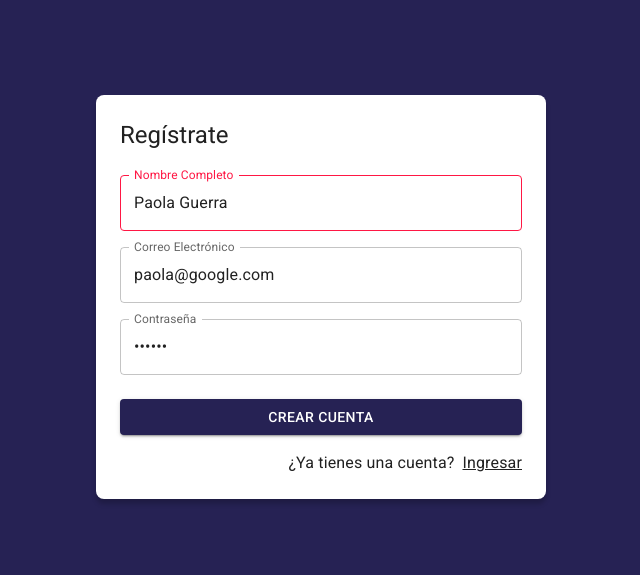
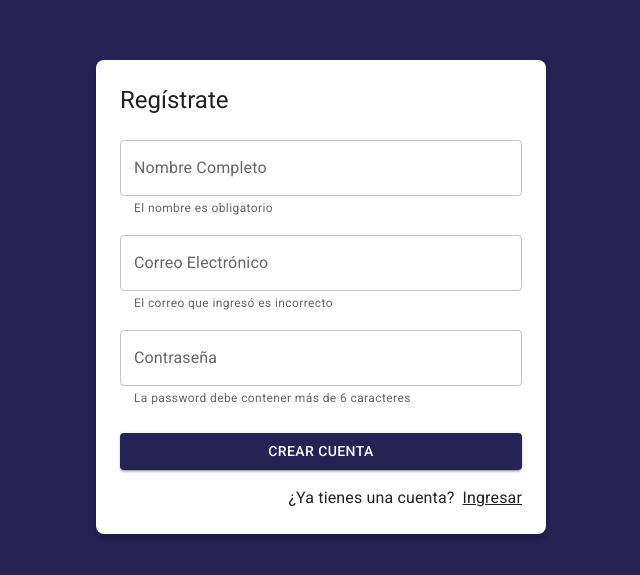
Before and after one commit to paolaguerra/journal-app, a React (Create React App) app: page /auth/register in a window 1280 px wide. Shown: the part 103-678 px from the top of the page, without its empty margins (319-959 px from the left). Built offline with nearby package versions, Linux system fonts and the light colour scheme.

Commit message:
Pagina de Registro
Detección de errores y autenticación.

```diff
--- a/src/auth/pages/RegisterPage.jsx
+++ b/src/auth/pages/RegisterPage.jsx
@@ -1,12 +1,15 @@
-import { Button, Grid, Link, TextField, Typography } from "@mui/material";
+import { Alert, Button, Grid, Link, TextField, Typography } from "@mui/material";
+import { useMemo, useState } from "react";
+import { useDispatch, useSelector } from "react-redux";
 import { Link as RouterLink } from "react-router-dom";
 import { useForm } from "../../hooks/useForm";
+import { startCreatingUserWithEmailPassword } from "../../store/auth/thunks";
 import { AuthLayout } from "../layout/AuthLayout";
 
 const formData = {
-  email: 'paola@google.com',
-  password: '123456',
-  displayName: 'Paola Guerra'
+  email: '',
+  password: '',
+  displayName: ''
 }
 
 const formValidations = {
@@ -17,14 +20,24 @@ const formValidations = {
 
 export const RegisterPage = () => {
 
+  const dispatch = useDispatch();
+  const [formSubmitted, setFormSubmitted] = useState(false);
+
+  const { status, errorMessage } = useSelector( state => state.auth );
+  const isCheckingAuthentication = useMemo( () => status === 'checking', [status] );
+
   const {
     formState, displayName, email, password, onInputChange,
-    isFormValid, displaynameValid, emailValid, passwordValid,
+    isFormValid, displayNameValid, emailValid, passwordValid,
   } = useForm(formData, formValidations );
 
   const onSubmit = (event) => {
     event.preventDefault();
-    console.log(formState);
+    setFormSubmitted(true);
+
+    if ( !isFormValid ) return;
+
+    dispatch( startCreatingUserWithEmailPassword(formState) );
   }
 
   return (
@@ -41,8 +54,8 @@ export const RegisterPage = () => {
               name="displayName"
               value={displayName}
               onChange={onInputChange}
-              error={!displaynameValid}
-              helperText={displaynameValid}
+              error={!!displayNameValid && formSubmitted}
+              helperText={displayNameValid}
             />
           </Grid>
           <Grid item xs={12} sx={{ mt: 2 }}>
@@ -54,6 +67,8 @@ export const RegisterPage = () => {
               name="email"
               value={email}
               onChange={onInputChange}
+              error={!!emailValid && formSubmitted}
+              helperText={emailValid}
             />
           </Grid>
           <Grid item xs={12} sx={{ mt: 2 }}>
@@ -65,12 +80,24 @@ export const RegisterPage = () => {
               name="password"
               value={password}
               onChange={onInputChange}
+              error={!!passwordValid && formSubmitted}
+              helperText={passwordValid}
             />
           </Grid>
 
           <Grid container spacing={2} sx={{ mb: 2, mt: 1 }}>
+
+            <Grid
+            item
+            xs={12}
+            display={ !!errorMessage ? '': 'none' }
+            >
+              <Alert severity='error'>{ errorMessage }</Alert>
+            </Grid>
+
             <Grid item xs={12}>
               <Button
+              disabled={ isCheckingAuthentication }
               type="submit"
               variant="contained"
               fullWidth
@@ -78,6 +105,7 @@ export const RegisterPage = () => {
                 Crear Cuenta
               </Button>
             </Grid>
+
           </Grid>
 
           <Grid container direction="row" justifyContent="end">
--- a/src/firebase/providers.js
+++ b/src/firebase/providers.js
@@ -1,4 +1,4 @@
-import { GoogleAuthProvider, signInWithPopup } from 'firebase/auth';
+import { createUserWithEmailAndPassword, GoogleAuthProvider, signInWithPopup, updateProfile } from 'firebase/auth';
 import { FirebaseAuth } from './config';
 
 const googleProvider = new GoogleAuthProvider();
@@ -28,3 +28,27 @@ export const singInWithGoogle = async() => {
         }
     }
 }
+
+export const registerUserWithEmailPassword = async({ email, password, displayName }) => {
+
+    try {
+
+        console.log({ email, password, displayName})
+
+        const resp = await createUserWithEmailAndPassword( FirebaseAuth, email, password );
+        const { uid, photoURL } = resp.user;
+
+        await updateProfile(FirebaseAuth.currentUser, {displayName});
+
+        return {
+            ok: true,
+            uid, photoURL, email, displayName
+        }
+
+    } catch (error) {
+
+        // console.log(error);
+        return { ok: false, errorMessage: error.message }
+
+    }
+}
--- a/src/hooks/useForm.js
+++ b/src/hooks/useForm.js
@@ -1,4 +1,4 @@
-import { useEffect, useState } from 'react';
+import { useEffect, useMemo, useState } from 'react';
 
 export const useForm = ( initialForm = {}, formValidations = {} ) => {
 
@@ -8,6 +8,14 @@ export const useForm = ( initialForm = {}, formValidations = {} ) => {
     useEffect(() => {
         createValidators();
     }, [formState])
+
+    const isFormValid = useMemo( () => {
+
+        for (const formValue of Object.keys( formValidation )) {
+            if ( formValidation[formValue] !== null ) return false;
+        }
+        return true;
+    }, [ formValidation ])
 
 
     const onInputChange = ({ target }) => {
@@ -34,8 +42,6 @@ export const useForm = ( initialForm = {}, formValidations = {} ) => {
         }
 
         setFormValidation( formCheckedValues );
-        console.log(formCheckedValues)
-
     }
 
     return {
@@ -44,5 +50,6 @@ export const useForm = ( initialForm = {}, formValidations = {} ) => {
         onInputChange,
         onResetForm,
         ...formValidation,
+        isFormValid,
     }
 }
--- a/src/store/auth/thunks.js
+++ b/src/store/auth/thunks.js
@@ -1,4 +1,4 @@
-import { singInWithGoogle } from "../../firebase/providers";
+import { registerUserWithEmailPassword, singInWithGoogle } from "../../firebase/providers";
 import { checkingCredentials, login, logout } from "./authSlice";
 
 export const checkingAuthentication = (email, Password) => {
@@ -17,5 +17,20 @@ export const startGoogleSignIn = () => {
     if ( !result.ok ) return dispatch (logout(result.errorMessage) );
 
     dispatch(login(result))
-  };
-};
+
+  }
+}
+
+export const startCreatingUserWithEmailPassword = ({ email, password, displayName }) => {
+  return async( dispatch ) => {
+
+    dispatch ( checkingCredentials() );
+
+    const { ok, uid, photoURL, errorMessage } = await registerUserWithEmailPassword({ email, password, displayName });
+
+    if (!ok) return dispatch( logout({errorMessage}) )
+
+    dispatch(login({ uid, displayName, email, photoURL }));
+
+  }
+}
```
